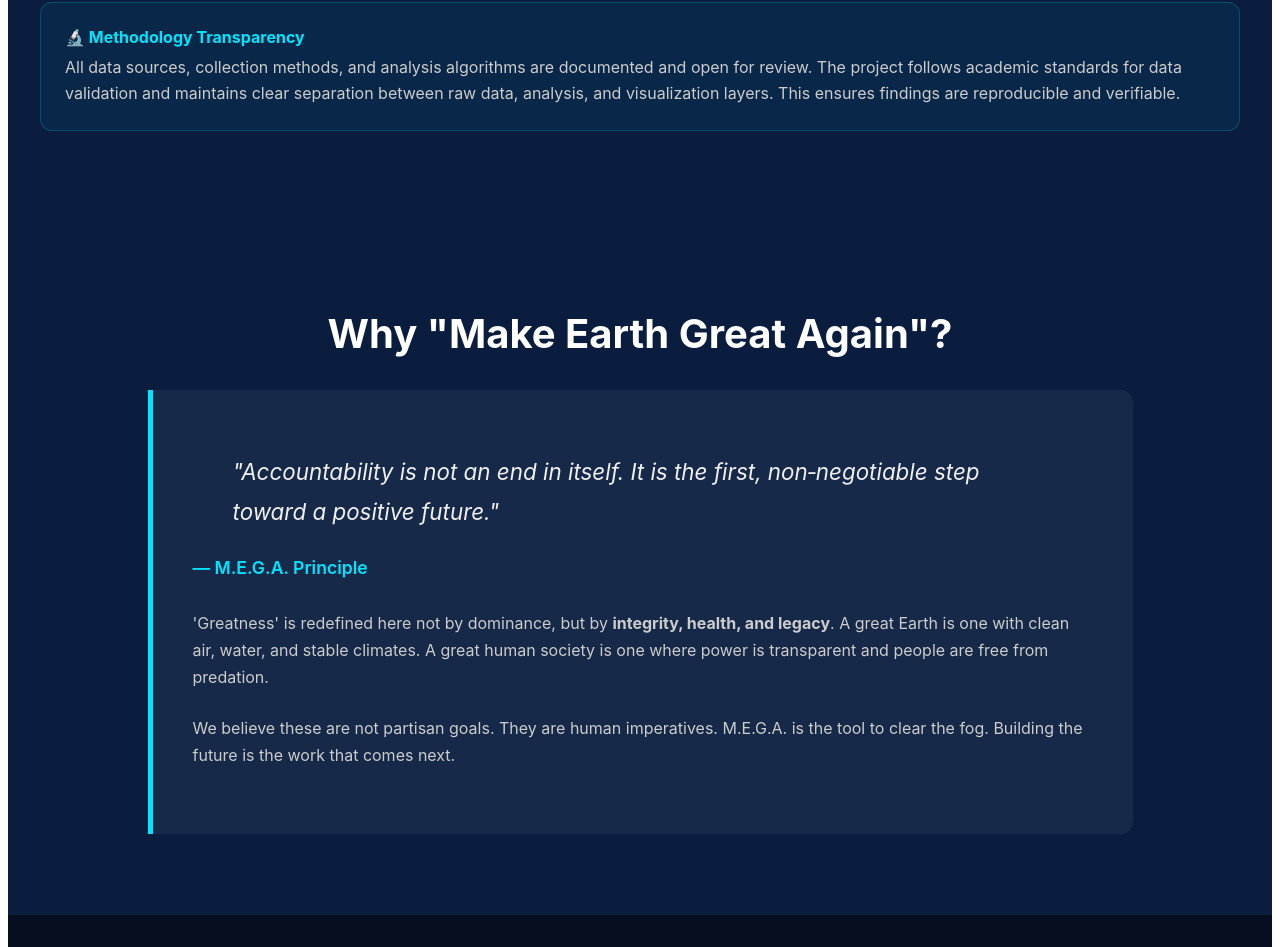
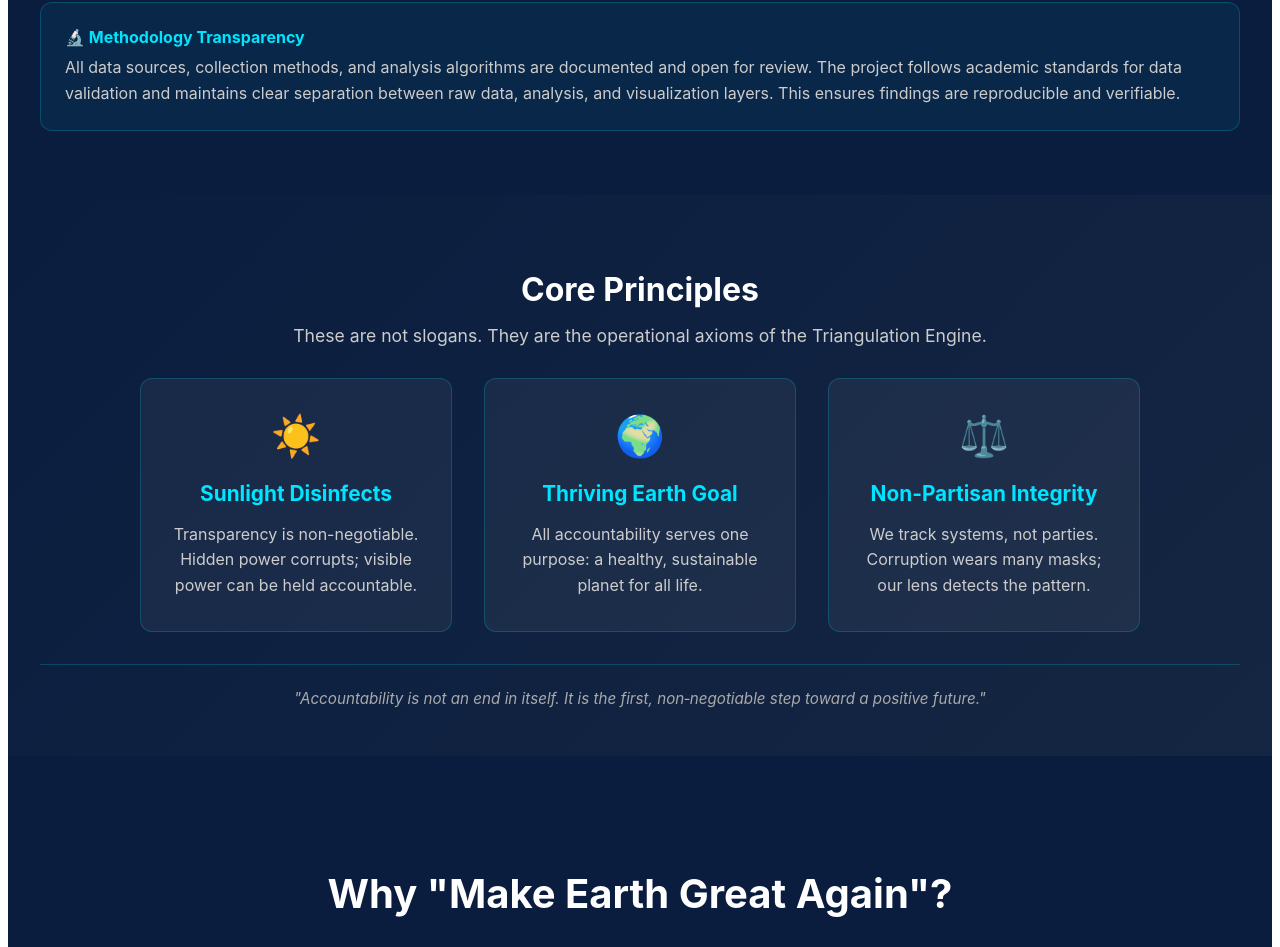
Before and after one commit to Icarrion2007/mega-project, a Gatsby site: page / in a window 1280 px wide. Shown: the part 10932-11879 px from the top of the page. Built offline with nearby package versions, Linux system fonts and the light colour scheme; Gatsby itself is replaced by a stand-in of ours.

Commit message:
feat: add Principles component and integrate moral foundation into user journey

```diff
--- /dev/null
+++ b/src/components/Principles.js
@@ -0,0 +1,101 @@
+import React from 'react';
+import styled from 'styled-components';
+
+const PrinciplesContainer = styled.section`
+  padding: 3rem 2rem;
+  background: linear-gradient(135deg, #0A1D3F 0%, #152642 100%);
+  text-align: center;
+`;
+
+const PrincipleGrid = styled.div`
+  display: grid;
+  grid-template-columns: repeat(auto-fit, minmax(300px, 1fr));
+  gap: 2rem;
+  max-width: 1000px;
+  margin: 2rem auto;
+`;
+
+const PrincipleCard = styled.div`
+  background: rgba(255, 255, 255, 0.05);
+  border: 1px solid rgba(0, 229, 255, 0.2);
+  border-radius: 12px;
+  padding: 2rem;
+  transition: all 0.3s ease;
+
+  &:hover {
+    transform: translateY(-5px);
+    border-color: #00E5FF;
+    box-shadow: 0 10px 25px rgba(0, 229, 255, 0.15);
+  }
+`;
+
+const PrincipleIcon = styled.div`
+  font-size: 2.5rem;
+  margin-bottom: 1rem;
+`;
+
+const PrincipleTitle = styled.h3`
+  color: #00E5FF;
+  margin-bottom: 1rem;
+  font-size: 1.3rem;
+`;
+
+const PrincipleText = styled.p`
+  color: #cccccc;
+  line-height: 1.6;
+  margin: 0;
+`;
+
+const Principles = () => {
+  const principles = [
+    {
+      icon: '☀️',
+      title: 'Sunlight Disinfects',
+      text: 'Transparency is non-negotiable. Hidden power corrupts; visible power can be held accountable.'
+    },
+    {
+      icon: '🌍',
+      title: 'Thriving Earth Goal',
+      text: 'All accountability serves one purpose: a healthy, sustainable planet for all life.'
+    },
+    {
+      icon: '⚖️',
+      title: 'Non-Partisan Integrity',
+      text: 'We track systems, not parties. Corruption wears many masks; our lens detects the pattern.'
+    }
+  ];
+
+  return (
+    <PrinciplesContainer>
+      <h2 style={{ color: '#ffffff', fontSize: '2rem', marginBottom: '1rem' }}>
+        Core Principles
+      </h2>
+      <p style={{ color: '#cccccc', maxWidth: '800px', margin: '0 auto 2rem', fontSize: '1.1rem' }}>
+        These are not slogans. They are the operational axioms of the Triangulation Engine.
+      </p>
+
+      <PrincipleGrid>
+        {principles.map((principle, index) => (
+          <PrincipleCard key={index}>
+            <PrincipleIcon>{principle.icon}</PrincipleIcon>
+            <PrincipleTitle>{principle.title}</PrincipleTitle>
+            <PrincipleText>{principle.text}</PrincipleText>
+          </PrincipleCard>
+        ))}
+      </PrincipleGrid>
+
+      <div style={{
+        marginTop: '2rem',
+        paddingTop: '1.5rem',
+        borderTop: '1px solid rgba(0, 229, 255, 0.2)',
+        color: '#aaa',
+        fontStyle: 'italic',
+        fontSize: '0.95rem'
+      }}>
+        "Accountability is not an end in itself. It is the first, non‑negotiable step toward a positive future."
+      </div>
+    </PrinciplesContainer>
+  );
+};
+
+export default Principles;
--- a/src/pages/index.js
+++ b/src/pages/index.js
@@ -7,6 +7,7 @@ import QuickStats from "../components/QuickStats"
 import VisualizationHub from "../components/VisualizationHub"
 import TriangulationPreview from "../components/TriangulationPreview"
 import HowItWorks from "../components/HowItWorks"
+import Principles from "../components/Principles"  // NEW IMPORT
 import Vision from "../components/Vision"
 import Footer from "../components/Footer"
 import moneyTrailData from "../data/moneyTrail.json"
@@ -28,6 +29,7 @@ const IndexPage = () => {
       <VisualizationHub data={moneyTrailData.results} />
       <TriangulationPreview />
       <HowItWorks />
+      <Principles />      {/* ADDED HERE - Moral foundation */}
       <Vision />
       <Footer />
     </Container>
```
